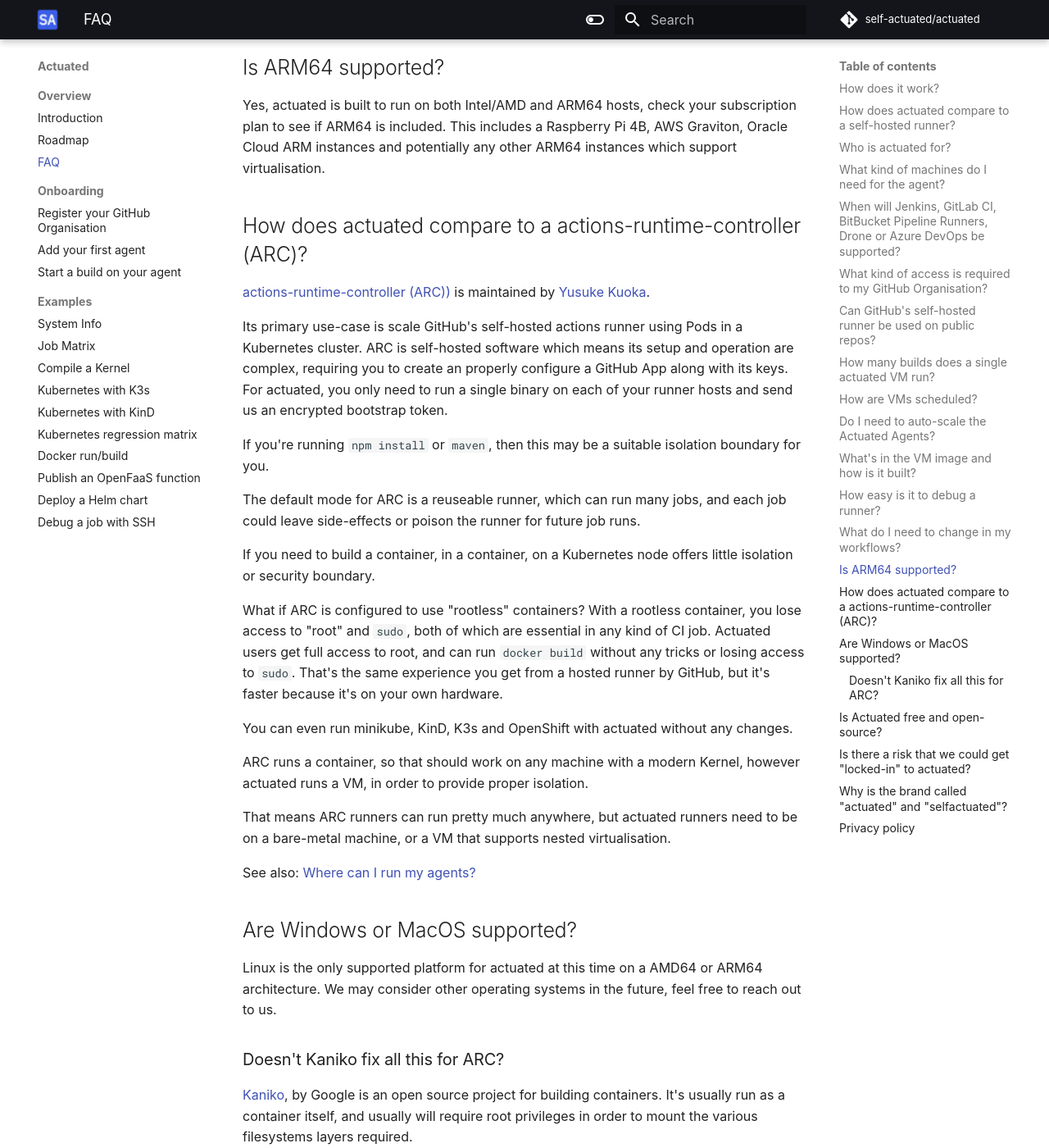
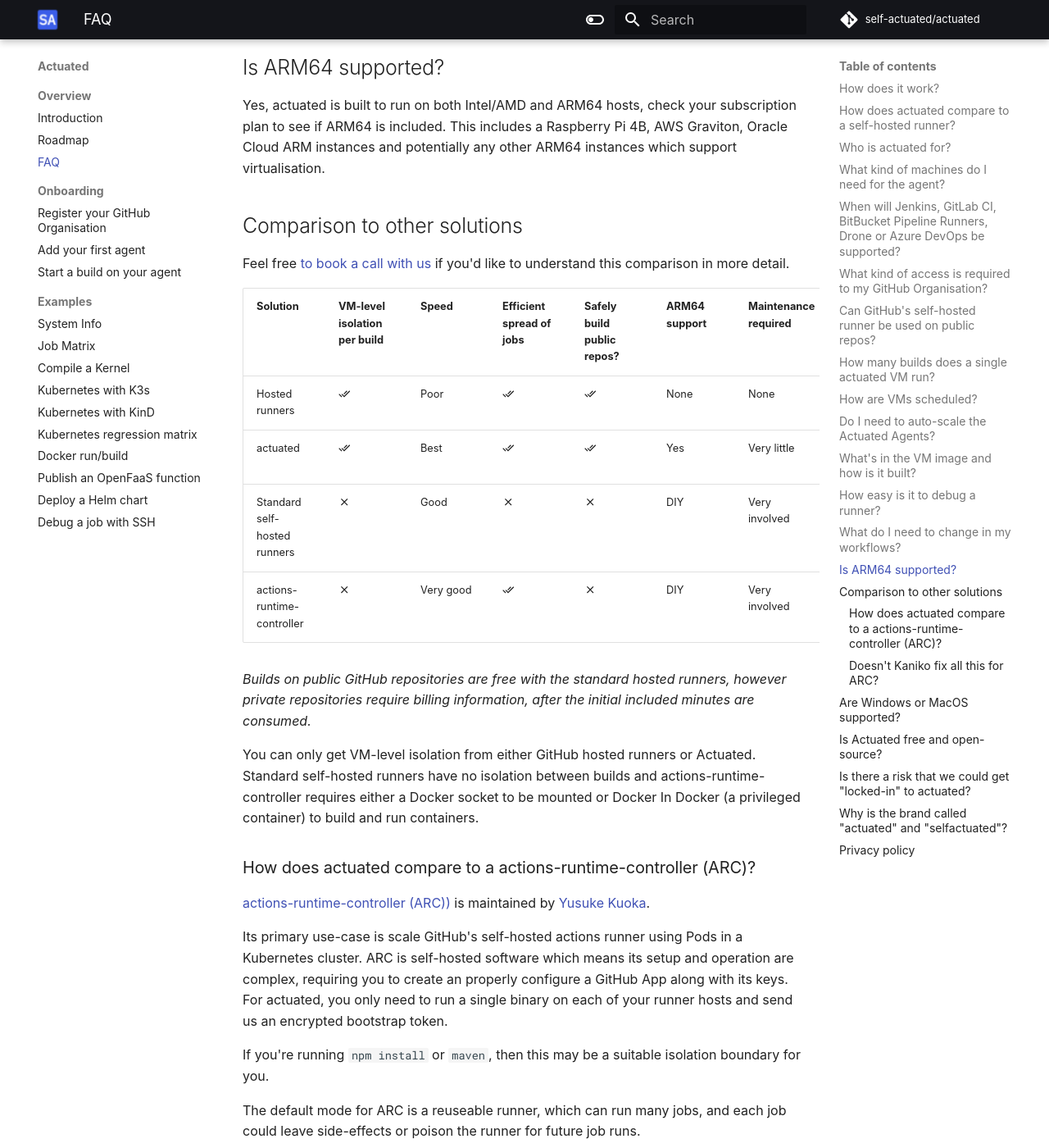
Before and after one commit to welteki/docs.actuated.dev, an MkDocs documentation site: the page built from docs/faq.md, in a window 1280 px wide and 1400 px high, scrolled down 4991 px. Shown: the whole window at 82% size. Built offline with MkDocs 1.6.1 and Material for MkDocs 9.7.7, drawn with Linux system fonts in a browser that asks for light colours; some web fonts are replaced; some of the changed text lies outside the part shown.

Commit message:
Add comparison chart
Signed-off-by: Alex Ellis (OpenFaaS Ltd) <alexellis2@gmail.com>

```diff
--- a/docs/faq.md
+++ b/docs/faq.md
@@ -131,7 +131,22 @@
 
 Yes, actuated is built to run on both Intel/AMD and ARM64 hosts, check your subscription plan to see if ARM64 is included. This includes a Raspberry Pi 4B, AWS Graviton, Oracle Cloud ARM instances and potentially any other ARM64 instances which support virtualisation.
 
-## How does actuated compare to a actions-runtime-controller (ARC)?
+## Comparison to other solutions
+
+Feel free [to book a call with us](register.md) if you'd like to understand this comparison in more detail.
+
+| Solution | VM-level isolation per build | Speed | Efficient spread of jobs | Safely build public repos? | ARM64 support | Maintenance required | Cost |
+| ----------- | ------------------------------------ | ------ | ---------- | ------------------------------ | --------------------- | ---- | ---- |
+| Hosted runners       | :material-check-all: | Poor | :material-check-all: | :material-check-all: | None | None | Per build minute |
+| actuated      | :material-check-all: | Best | :material-check-all: | :material-check-all: | Yes | Very little | Fixed monthly cost |
+| Standard self-hosted runners | :material-close: | Good | :material-close: | :material-close: | DIY | Very involved | OSS, needs management |
+| actions-runtime-controller |  :material-close:  | Very good | :material-check-all: | :material-close: | DIY | Very involved | OSS, needs management |
+
+*Builds on public GitHub repositories are free with the standard hosted runners, however private repositories require billing information, after the initial included minutes are consumed.*
+
+You can only get VM-level isolation from either GitHub hosted runners or Actuated. Standard self-hosted runners have no isolation between builds and actions-runtime-controller requires either a Docker socket to be mounted or Docker In Docker (a privileged container) to build and run containers.
+
+### How does actuated compare to a actions-runtime-controller (ARC)?
 
 [actions-runtime-controller (ARC))](https://github.com/actions-runner-controller/actions-runner-controller) is maintained by [Yusuke Kuoka](https://github.com/mumoshu).
 
@@ -153,9 +168,6 @@
 
 See also: [Where can I run my agents?](/add-agent.txt)
 
-## Are Windows or MacOS supported?
-
-Linux is the only supported platform for actuated at this time on a AMD64 or ARM64 architecture. We may consider other operating systems in the future, feel free to reach out to us.
 
 ### Doesn't Kaniko fix all this for ARC?
 
@@ -166,6 +178,10 @@
 However, it can only build containers, and still requires root, and itself is often run in Docker, so we're getting back to the same problems that actuated set out to solve.
 
 In addition, Kaniko cannot and will not help you to run that container that you've just built to validate it to run end to end tests, neither can it run a KinD cluster, or a Minikube cluster.
+
+## Are Windows or MacOS supported?
+
+Linux is the only supported platform for actuated at this time on a AMD64 or ARM64 architecture. We may consider other operating systems in the future, feel free to reach out to us.
 
 ## Is Actuated free and open-source?
 
--- a/mkdocs.yml
+++ b/mkdocs.yml
@@ -59,6 +59,7 @@
 
 markdown_extensions:
   - attr_list
+  - tables
   - md_in_html
   - markdown.extensions.admonition
   - markdown.extensions.codehilite:
@@ -75,7 +76,9 @@
   - pymdownx.critic
   - pymdownx.details
   - pymdownx.emoji:
-      emoji_generator: !!python/name:pymdownx.emoji.to_svg
+      # emoji_generator: !!python/name:pymdownx.emoji.to_svg
+      emoji_index: !!python/name:materialx.emoji.twemoji
+      emoji_generator: !!python/name:materialx.emoji.to_svg
   - pymdownx.inlinehilite
   - pymdownx.magiclink
   - pymdownx.mark
```
Also changed, not shown: docs/index.md (+15 -1 lines).
